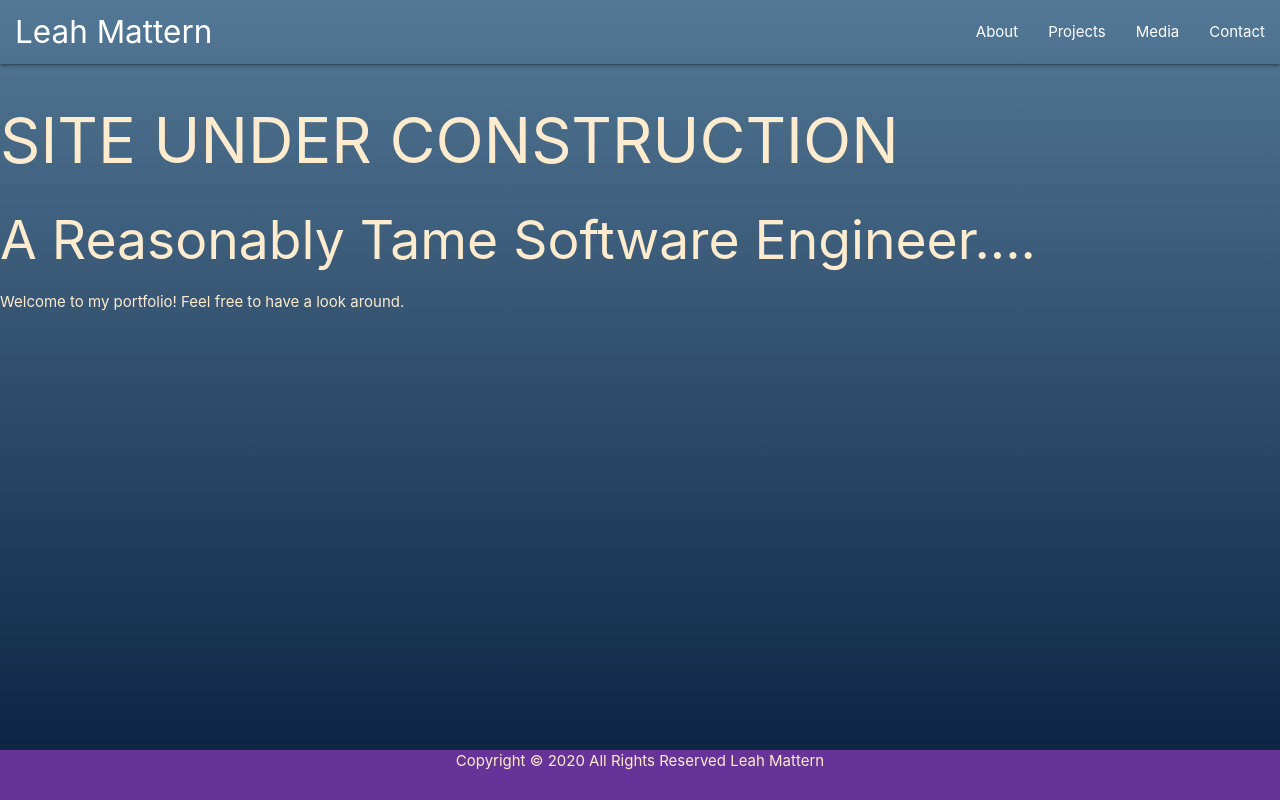
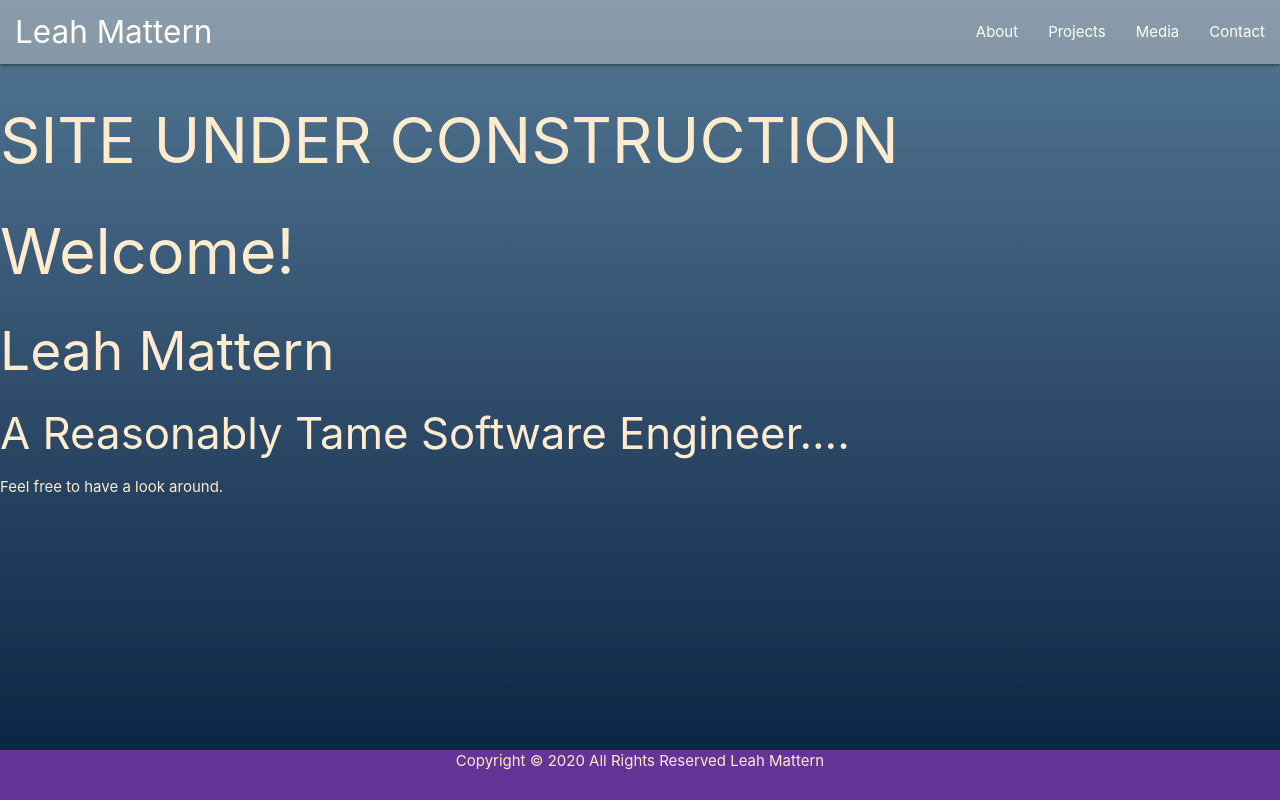
Before and after one commit to Lady-Mattern/portfolio, a React (Create React App) app: page / in a window 1280 px wide. Built offline with nearby package versions, Linux system fonts and the light colour scheme.

Commit message:
Formatting content

```diff
--- a/src/components/Nav.js
+++ b/src/components/Nav.js
@@ -4,7 +4,7 @@ import { NavLink } from 'react-router-dom';
 class Nav extends Component {
     render () {
         return (
-            <nav className="Nav">
+            <nav>
                 <div className="nav-wrapper">
                     <NavLink exact activeClassName="active-link-home" to="/">
                         <h1 className="brand-logo">Leah Mattern</h1>
--- a/src/pages/Contact.js
+++ b/src/pages/Contact.js
@@ -3,7 +3,7 @@ import React, { Component } from 'react';
 class Contact extends Component {
     render () {
         return (
-            <main className="contact-container">
+            <main id="contact-container">
                 <h1>Let's Get In Touch</h1>
                 <h3>Email</h3>
                 <p>ladyleahmattern@gmail.com</p>
--- a/src/pages/Home.js
+++ b/src/pages/Home.js
@@ -3,10 +3,12 @@ import React, { Component } from 'react';
 class Home extends Component {
     render () {
         return (
-            <main className="home-container">
+            <main id="home-container">
                 <h1>SITE UNDER CONSTRUCTION</h1>
-                <h2>A Reasonably Tame Software Engineer....</h2>
-                <p>Welcome to my portfolio! Feel free to have a look around.</p>
+                <h1>Welcome!</h1>
+                <h2>Leah Mattern</h2>
+                <h3>A Reasonably Tame Software Engineer....</h3>
+                <p>Feel free to have a look around.</p>
             </main>
         )
     }
--- a/src/pages/Media.js
+++ b/src/pages/Media.js
@@ -7,7 +7,7 @@ import heroku2 from '../images/heroku2.jpg';
 class Media extends Component {
     render () {
         return (
-            <main className="media-container">
+            <main id="media-container">
                 <h1>Check Out Some Things I've Been Involved In</h1>
                 <h2>Articles I've Written</h2>
                 <div className="blog-container">
--- a/src/pages/Projects.js
+++ b/src/pages/Projects.js
@@ -8,7 +8,7 @@ import mozart from '../images/mozart.png';
 class Projects extends Component {
     render () {
         return (
-            <main className="projects-container">
+            <main id="projects-container">
                 <h1>Here Are Some of My Favorite Projects</h1>
                 <div>
                     {/* Cards commented out need to be finished before revealing */}
--- a/src/styles/styles.css
+++ b/src/styles/styles.css
@@ -15,6 +15,10 @@ body {
 
 nav {
     background: none;
+}
+
+.nav-wrapper {
+    background-color: rgb(192, 192, 192, 0.5);
 }
 
 .active-link {
@@ -41,12 +45,16 @@ nav {
     height: 50px;
 }
 
+.home-container {
+    text-align: center;
+}
+
 /* ==================== */
 /* ABOUT PAGE STYLES */
 /* ==================== */
 
 #about-container {
-    max-width: 40rem;
+    max-width: 50rem;
     margin: 1rem auto;
 }
 
@@ -65,6 +73,11 @@ nav {
 /* PROJECT PAGE STYLES */
 /* ==================== */
 
+#projects-container {
+    width: fit-content;
+    margin: 1rem auto;
+}
+
 .ProjectCard {
     background-color: red;
 }
@@ -73,9 +86,19 @@ nav {
 /* MEDIA PAGE STYLES */
 /* ==================== */
 
+#media-container {
+    width: fit-content;
+    margin: 1rem auto;
+}
+
 /* ==================== */
 /* CONTACT PAGE STYLES */
 /* ==================== */
+
+#contact-container {
+    max-width: 50rem;
+    margin: 1rem auto;
+}
 
 /* RESPONSIVE SIZING */
 
```
